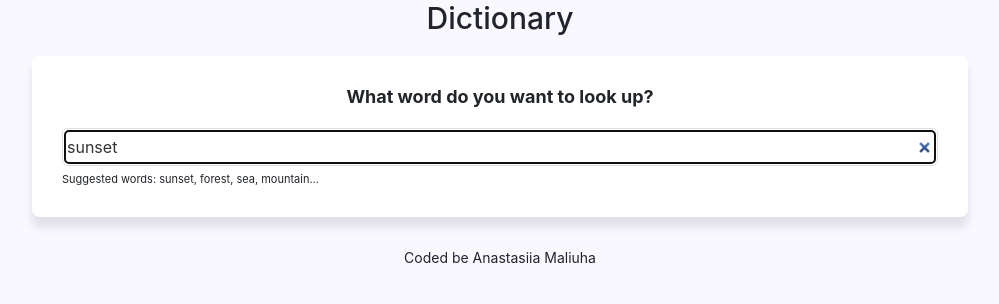
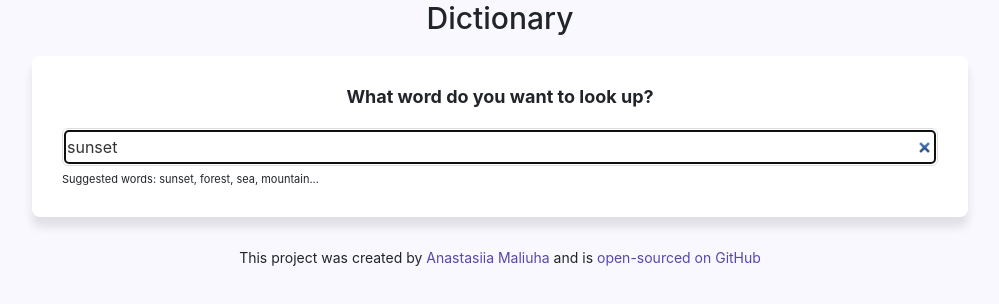
Before and after one commit to Anastasiia44/dictionary, a React (Create React App) app: page / in a window 1280 px wide. Shown: the top 304 px of the page, without its empty margins (140-1139 px from the left). Built offline with nearby package versions, Linux system fonts and the light colour scheme; no server answers.

Commit message:
added footer

```diff
--- a/src/App.css
+++ b/src/App.css
@@ -13,6 +13,7 @@ body {
 
 a {
   color: #5847ad;
+  text-decoration: none;
 }
 
 header {
--- a/src/App.js
+++ b/src/App.js
@@ -7,7 +7,26 @@ function App() {
       <div className="container">
         <h1>Dictionary</h1>
         <Dictionaty defaultKeyword="sunset" />
-        <footer className="App-footer"> Coded be Anastasiia Maliuha</footer>
+        <footer className="App-footer">
+          {" "}
+          This project was created by{" "}
+          <a
+            href="https://relaxed-rolypoly-3aaf9a.netlify.app/"
+            target="_blank"
+            rel="noopener noreferrer"
+          >
+            Anastasiia Maliuha
+          </a>{" "}
+          and is
+          <a
+            href="https://github.com/Anastasiia44/dictionary"
+            target="_blank"
+            rel="noopener noreferrer"
+          >
+            {" "}
+            open-sourced on GitHub
+          </a>
+        </footer>
       </div>
     </div>
   );
```
